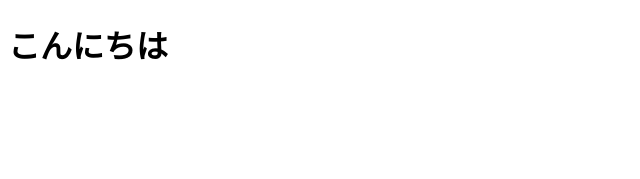
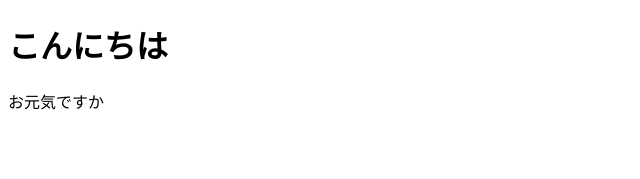
Before and after one commit to dabideps23/react-basis, a React (Vite) app: page / in a window 1280 px wide. Shown: the top 179 px of the page, without its empty margins (0-640 px from the left). Built offline with nearby package versions, Linux system fonts and the light colour scheme.

Commit message:
コンポーネントは1つでくくるルールの確認

```diff
--- a/src/index.jsx
+++ b/src/index.jsx
@@ -5,7 +5,12 @@
 const root = createRoot(rootElement);
 
 const App = () => {
-    return <h1>こんにちは</h1>
+    return (
+        <>
+            <h1>こんにちは</h1>
+            <p>お元気ですか</p>
+        </>
+    )
 }
 
 root.render(
```
